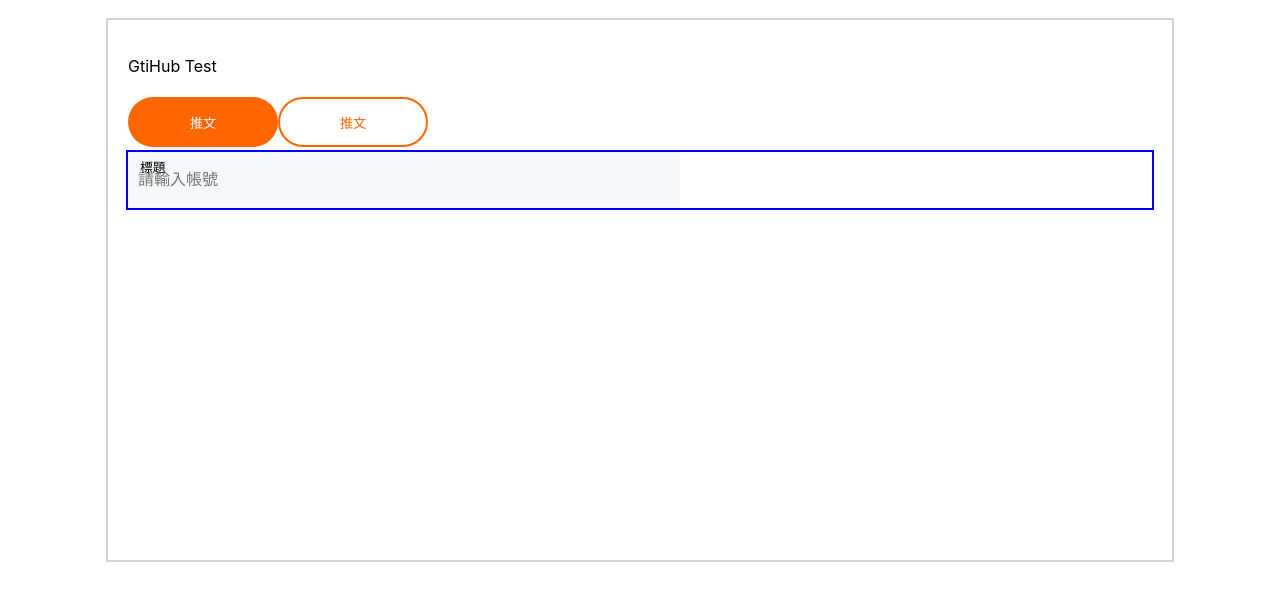
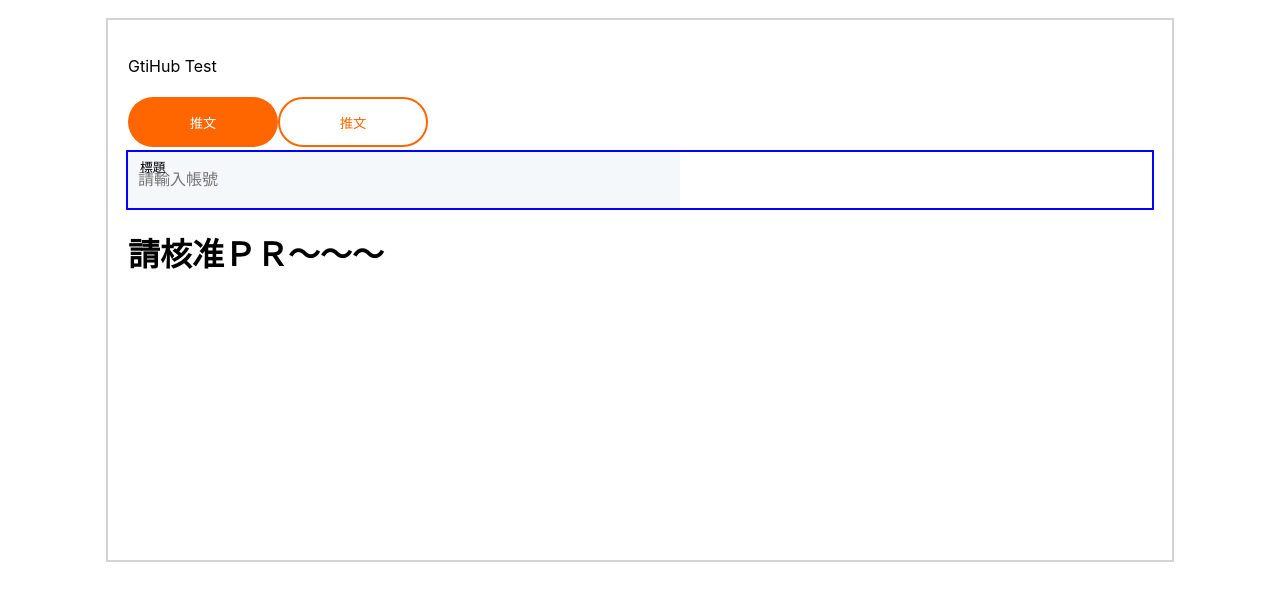
Before and after one commit to kumomiki/github_test, a React (Create React App) app: page / in a window 1280 px wide. Shown: the top 600 px of the page. Built offline with nearby package versions, Linux system fonts and the light colour scheme.

Commit message:
feat: add something on feature/hello

```diff
--- a/src/App.js
+++ b/src/App.js
@@ -1,6 +1,7 @@
 import { Button } from './components/basic_component/button';
 import style from 'src/App.module.scss'
 import { Input } from './components/basic_component/input';
+import { Hello } from './components/basic_component/Hello'
 
 function App() {
   return (
@@ -13,6 +14,7 @@ function App() {
         <Button title='推文' className={style.buttonOrange}/>
         <Button title='推文' className={style.buttonWhite}/>
         <Input />
+        <Hello />
         </div>
       </header>
     </div>
--- /dev/null
+++ b/src/components/basic_component/Hello.jsx
@@ -0,0 +1,5 @@
+const Hello = () => {
+  return <h1>請核准ＰＲ～～～</h1>;
+};
+
+export { Hello };
```
Also changed, not shown: 1 other file (tests, documents, lock files or other folders).
